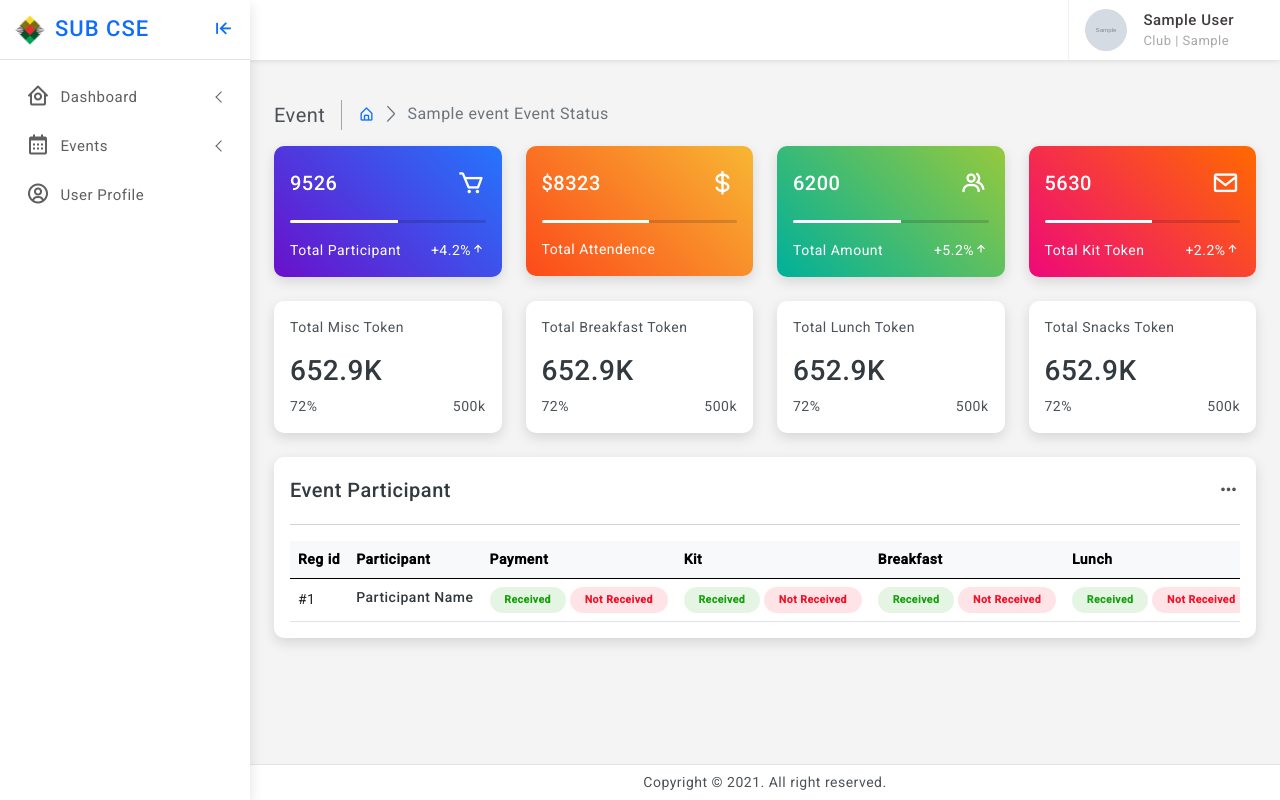
After one commit to tnmy2426/final-project-sub, a Django app: page /dashboard/active-event/1/ in a window 1280 px wide. The commit adds this page. Run offline with Django 3.2, Linux system fonts and the light colour scheme; a user stored in the database is signed in; tables that the repository leaves empty hold one stand-in row (values such as "Sample post"); grey boxes marked "Sample" are stand-in pictures; some libraries are stand-ins or nearby versions.

Commit message:
Event model reconfigured. Dashboard working going on. Design almost done. Let's proceed

```diff
--- a/App_ClubAdmin/admin.py
+++ b/App_ClubAdmin/admin.py
@@ -19,13 +19,13 @@ class UserAdmin(BaseUserAdmin):
     list_filter = ('is_active', 'is_superuser', 'is_clubAdmin', 'is_volunteer')
 
     fieldsets = (
-        (None, {'fields': ('username', 'full_name', 'password')}),
-        ('Permission', {'fields': ('is_superuser', 'is_staff', 'is_clubAdmin', )})
+        (None, {'fields': ('username', 'full_name', 'password','is_active','is_clubAdmin','is_volunteer')}),
+        ('Permission', {'fields': ('is_superuser', 'is_staff', )})
     )
 
     add_fieldsets = (
         (None, {'fields': ('username', 'full_name', 'is_active', 'password1', 'password2', 'is_clubAdmin', 'is_volunteer')}),
-        ('Permission', {'fields': ('is_superuser', 'is_staff', 'is_clubAdmin',)})
+        ('Permission', {'fields': ('is_superuser', 'is_staff',)})
     )
 
     ordering = ('username',)
--- a/App_ClubAdmin/views.py
+++ b/App_ClubAdmin/views.py
@@ -23,7 +23,7 @@ def ClubAdminSignup(request):
             user.is_active = False
             user.is_clubAdmin = True
             user.save()
-            group = Group.objects.get_or_create(name='ClubAdmin')
+            group = Group.objects.get(name='ClubAdmin')
             print(group)
             user.groups.add(group)
             messages.success(request, 'Registration Successfull. Your profile will be verified by an Admin!')
--- a/App_Dashboard/urls.py
+++ b/App_Dashboard/urls.py
@@ -6,7 +6,7 @@ app_name = 'App_Dashboard'
 
 urlpatterns = [
     path('active-events/', views.ActiveEventList, name='active_event'),
-    # path('login/', views.LoginView, name='login_view'),
+    path('active-event/<pk>/', views.ActiveEventDetails, name='active_event_details'),
     # path('logout/', views.LogoutView, name='logout_view'),
     # path('club-admin-profile/', views.ClubAdminProfile, name='club_admin_profile'),
     # path('club-admin-add-profile-pic/', views.AddProfilePic, name='add_profile_pic'),
--- a/App_Dashboard/views.py
+++ b/App_Dashboard/views.py
@@ -1,4 +1,4 @@
-from django.shortcuts import render
+from django.shortcuts import get_object_or_404, render
 
 # Models
 from App_ClubAdmin.models import ClubAdmin
@@ -17,6 +17,11 @@ User = get_user_model()
 @login_required
 @group_required("ClubAdmin")
 def ActiveEventList(request):
-    events = Event.objects.filter(is_active=True)
+    events = Event.objects.all()
     print(events)
     return render(request, "App_Dashboard/active_event_list.html", {"events":events})
+
+@login_required
+def ActiveEventDetails(request, pk):
+    event = get_object_or_404(Event, pk=pk)
+    return render(request, "App_Dashboard/active_event_details.html", {"event":event})
--- a/App_Event/forms.py
+++ b/App_Event/forms.py
@@ -18,7 +18,7 @@ class EventForm(forms.ModelForm):
         model = Event
         fields = (
         "event_title", "description", "venue", "start_datetime", "end_datetime", "fee_required",
-        "registration_fee", "registration_deadline", "registration_status", "event_banner", "event_link",
+        "registration_fee", "registration_deadline", "event_banner", "event_link",
         "event_fb_link",
     )
 
--- a/App_Event/models.py
+++ b/App_Event/models.py
@@ -20,10 +20,10 @@ class Event(models.Model):
     fee_required = models.BooleanField(default=False, blank=True)
     registration_fee = models.FloatField(default=0.00, blank=True)
     registration_deadline = models.DateTimeField(blank=True, null=True)
-    registration_status = models.BooleanField(default=False)
     event_banner = models.ImageField(upload_to="Event/%Y/%m/%d/")
     event_link = models.URLField(max_length=255, blank=True, null=True)
     event_fb_link = models.URLField(max_length=255, blank=True, null=True)
+    is_active = models.BooleanField(default=False)
     date_created = models.DateTimeField(auto_now_add=True)
 
     class Meta:
--- a/App_Event/views.py
+++ b/App_Event/views.py
@@ -16,7 +16,7 @@ from django.contrib import messages
 # Create your views here.
 
 def EventList(request):
-    events = Event.objects.all()
+    events = Event.objects.filter(is_active=True)
     return render(request, "App_Event/event_list.html", {"events":events})
 
 def EventDetails(request, pk):
@@ -64,10 +64,11 @@ def CreateEvent(request):
         if form.is_valid():
             event_obj = form.save(commit=False)
             event_obj.user = request.user
+            event_obj.is_active = True
             event_obj.save()
             messages.success(request, "Event Created Successfully!!")
             return redirect ("App_Event:event_list")
-    return render(request, "App_Event/create_event.html", {"form":form} )
+    return render(request, "App_Event/create_event.html", {"form":form})
 
 @login_required
 @group_required("ClubAdmin")
--- /dev/null
+++ b/templates/App_Dashboard/active_event_details.html
@@ -0,0 +1,244 @@
+{% extends 'base.html' %} {% load crispy_forms_tags %} {% block title_block %} Create Event {% endblock title_block %}
+<!--Page content Here-->
+{% block body_block %}
+<!--start login form -->
+<div class="page-content">
+   <div class="page-breadcrumb d-none d-sm-flex align-items-center my-3">
+      <div class="breadcrumb-title pe-3">Event</div>
+      <div class="ps-3">
+         <nav aria-label="breadcrumb">
+            <ol class="breadcrumb mb-0 p-0">
+               <li class="breadcrumb-item">
+                  <a href="javascript:;"><i class="bx bx-home-alt"></i></a>
+               </li>
+               <li class="breadcrumb-item active" aria-current="page">{{event.event_title}} Event Status</li>
+            </ol>
+         </nav>
+      </div>
+   </div>
+   <div class="row row-cols-1 row-cols-md-2 row-cols-xl-4">
+      <div class="col">
+         <div class="card radius-10 bg-gradient-deepblue">
+            <div class="card-body">
+               <div class="d-flex align-items-center">
+                  <h5 class="mb-0 text-white">9526</h5>
+                  <div class="ms-auto">
+                     <i class="bx bx-cart fs-3 text-white"></i>
+                  </div>
+               </div>
+               <div class="progress my-3 bg-light-transparent" style="height: 3px">
+                  <div
+                     class="progress-bar bg-white"
+                     role="progressbar"
+                     style="width: 55%"
+                     aria-valuenow="25"
+                     aria-valuemin="0"
+                     aria-valuemax="100"
+                  ></div>
+               </div>
+               <div class="d-flex align-items-center text-white">
+                  <p class="mb-0">Total Participant</p>
+                  <p class="mb-0 ms-auto">
+                     +4.2%<span><i class="bx bx-up-arrow-alt"></i></span>
+                  </p>
+               </div>
+            </div>
+         </div>
+      </div>
+      <div class="col">
+         <div class="card radius-10 bg-gradient-orange">
+            <div class="card-body">
+               <div class="d-flex align-items-center">
+                  <h5 class="mb-0 text-white">$8323</h5>
+                  <div class="ms-auto">
+                     <i class="bx bx-dollar fs-3 text-white"></i>
+                  </div>
+               </div>
+               <div class="progress my-3 bg-light-transparent" style="height: 3px">
+                  <div
+                     class="progress-bar bg-white"
+                     role="progressbar"
+                     style="width: 55%"
+                     aria-valuenow="25"
+                     aria-valuemin="0"
+                     aria-valuemax="100"
+                  ></div>
+               </div>
+               <div class="d-flex align-items-center text-white">
+                  <p class="mb-0">Total Attendence</p>
+                  <p class="mb-0 ms-auto"></p>
+               </div>
+            </div>
+         </div>
+      </div>
+      <div class="col">
+         <div class="card radius-10 bg-gradient-ohhappiness">
+            <div class="card-body">
+               <div class="d-flex align-items-center">
+                  <h5 class="mb-0 text-white">6200</h5>
+                  <div class="ms-auto">
+                     <i class="bx bx-group fs-3 text-white"></i>
+                  </div>
+               </div>
+               <div class="progress my-3 bg-light-transparent" style="height: 3px">
+                  <div
+                     class="progress-bar bg-white"
+                     role="progressbar"
+                     style="width: 55%"
+                     aria-valuenow="25"
+                     aria-valuemin="0"
+                     aria-valuemax="100"
+                  ></div>
+               </div>
+               <div class="d-flex align-items-center text-white">
+                  <p class="mb-0">Total Amount</p>
+                  <p class="mb-0 ms-auto">
+                     +5.2%<span><i class="bx bx-up-arrow-alt"></i></span>
+                  </p>
+               </div>
+            </div>
+         </div>
+      </div>
+      <div class="col">
+         <div class="card radius-10 bg-gradient-ibiza">
+            <div class="card-body">
+               <div class="d-flex align-items-center">
+                  <h5 class="mb-0 text-white">5630</h5>
+                  <div class="ms-auto">
+                     <i class="bx bx-envelope fs-3 text-white"></i>
+                  </div>
+               </div>
+               <div class="progress my-3 bg-light-transparent" style="height: 3px">
+                  <div
+                     class="progress-bar bg-white"
+                     role="progressbar"
+                     style="width: 55%"
+                     aria-valuenow="25"
+                     aria-valuemin="0"
+                     aria-valuemax="100"
+                  ></div>
+               </div>
+               <div class="d-flex align-items-center text-white">
+                  <p class="mb-0">Total Kit Token</p>
+                  <p class="mb-0 ms-auto">
+                     +2.2%<span><i class="bx bx-up-arrow-alt"></i></span>
+                  </p>
+               </div>
+            </div>
+         </div>
+      </div>
+      <div class="col">
+         <div class="card radius-10 overflow-hidden">
+            <div class="card-body">
+               <p>Total Misc Token</p>
+               <h3>652.9K</h3>
+               <p class="mb-0">72% <span class="float-end">500k</span></p>
+            </div>
+         </div>
+      </div>
+      <div class="col">
+         <div class="card radius-10 overflow-hidden">
+            <div class="card-body">
+               <p>Total Breakfast Token</p>
+               <h3>652.9K</h3>
+               <p class="mb-0">72% <span class="float-end">500k</span></p>
+            </div>
+         </div>
+      </div>
+      <div class="col">
+         <div class="card radius-10 overflow-hidden">
+            <div class="card-body">
+               <p>Total Lunch Token</p>
+               <h3>652.9K</h3>
+               <p class="mb-0">72% <span class="float-end">500k</span></p>
+            </div>
+         </div>
+      </div>
+      <div class="col">
+         <div class="card radius-10 overflow-hidden">
+            <div class="card-body">
+               <p>Total Snacks Token</p>
+               <h3>652.9K</h3>
+               <p class="mb-0">72% <span class="float-end">500k</span></p>
+            </div>
+         </div>
+      </div>
+   </div>
+   <div class="card radius-10">
+      <div class="card-body">
+         <div class="d-flex align-items-center">
+            <div>
+               <h5 class="mb-0">Event Participant</h5>
+            </div>
+            <div class="font-22 ms-auto"><i class="bx bx-dots-horizontal-rounded"></i></div>
+         </div>
+         <hr />
+         <div class="table-responsive">
+            <table class="table align-middle mb-0">
+               <thead class="table-light">
+                  <tr>
+                     <th>Reg id</th>
+                     <th>Participant</th>
+                     <th>Payment</th>
+                     <th>Kit</th>
+                     <th>Breakfast</th>
+                     <th>Lunch</th>
+                     <th>Sancks</th>
+                  </tr>
+               </thead>
+               <tbody>
+                  <tr>
+                     <td>#1</td>
+                     <td>
+                        <h6 class="mb-1 font-14">Participant Name</h6>
+                     </td>
+                     <td>
+                        <div class="badge rounded-pill bg-light-success py-2">
+                           <a href="#" class="px-2 text-success">Received</a>
+                        </div>
+                        <div class="badge rounded-pill bg-light-danger py-2">
+                           <a href="#" class="px-2 text-danger">Not Received</a>
+                        </div>
+                     </td>
+                     <td>
+                        <div class="badge rounded-pill bg-light-success py-2">
+                           <a href="#" class="px-2 text-success">Received</a>
+                        </div>
+                        <div class="badge rounded-pill bg-light-danger text-info py-2">
+                           <a href="#" class="px-2 text-danger">Not Received</a>
+                        </div>
+                     </td>
+                     <td>
+                        <div class="badge rounded-pill bg-light-success text-dark py-2">
+                           <a href="#" class="px-2 text-success">Received</a>
+                        </div>
+                        <div class="badge rounded-pill bg-light-danger text-info py-2">
+                           <a href="#" class="px-2 text-danger">Not Received</a>
+                        </div>
+                     </td>
+                     <td>
+                        <div class="badge rounded-pill bg-light-success text-dark py-2">
+                           <a href="#" class="px-2 text-success">Received</a>
+                        </div>
+                        <div class="badge rounded-pill bg-light-danger text-info py-2">
+                           <a href="#" class="px-2 text-danger">Not Received</a>
+                        </div>
+                     </td>
+                     <td>
+                        <div class="badge rounded-pill bg-light-success text-dark py-2">
+                           <a href="#" class="px-2 text-success">Received</a>
+                        </div>
+                        <div class="badge rounded-pill bg-light-danger text-info py-2">
+                           <a href="#" class="px-2 text-danger">Not Received</a>
+                        </div>
+                     </td>
+                  </tr>
+               </tbody>
+            </table>
+         </div>
+      </div>
+   </div>
+</div>
+<!--end row-->
+
+{% endblock body_block %}
--- a/templates/App_Event/event_details.html
+++ b/templates/App_Event/event_details.html
@@ -24,6 +24,9 @@
 
                <dt class="col-sm-3">End Date:</dt>
                <dd class="col-sm-9">{{event.start_datetime}}</dd>
+
+               <dt class="col-sm-3">Registration Fee:</dt>
+               <dd class="col-sm-9">&#2547; {{event.registration_fee}}</dd>
 
                <dt class="col-sm-3">Registration Deadline:</dt>
                <dd class="col-sm-9">{{event.registration_deadline}}</dd>
--- a/templates/App_Event/event_list.html
+++ b/templates/App_Event/event_list.html
@@ -32,6 +32,8 @@
                <li class="list-group-item">Venue: {{event.venue}}</li>
                <li class="list-group-item">Start Time: {{event.start_datetime}}</li>
                <li class="list-group-item">End Time: {{event.end_datetime}}</li>
+               <li class="list-group-item">Registration Fee: &#2547; {{event.registration_fee|floatformat:2}}</li>
+               <li class="list-group-item">Registration Deadline: {{event.registration_deadline}}</li>
             </ul>
             <div class="card-body d-flex justify-content-between">
                <a href="{% url 'App_Event:event_details' pk=event.pk %}" class="btn btn-primary px-5">View Details</a>
```
Also changed, not shown: templates/App_Dashboard/active_event_list.html (+33 -109 lines), App_ClubAdmin/migrations/0001_initial.py, App_Event/migrations/0001_initial.py, App_Event/migrations/0002_auto_20211004_1755.py (deleted), App_Event/migrations/0002_remove_event_registration_status.py (added), App_Participant/migrations/0001_initial.py, App_Volunteer/migrations/0001_initial.py.
